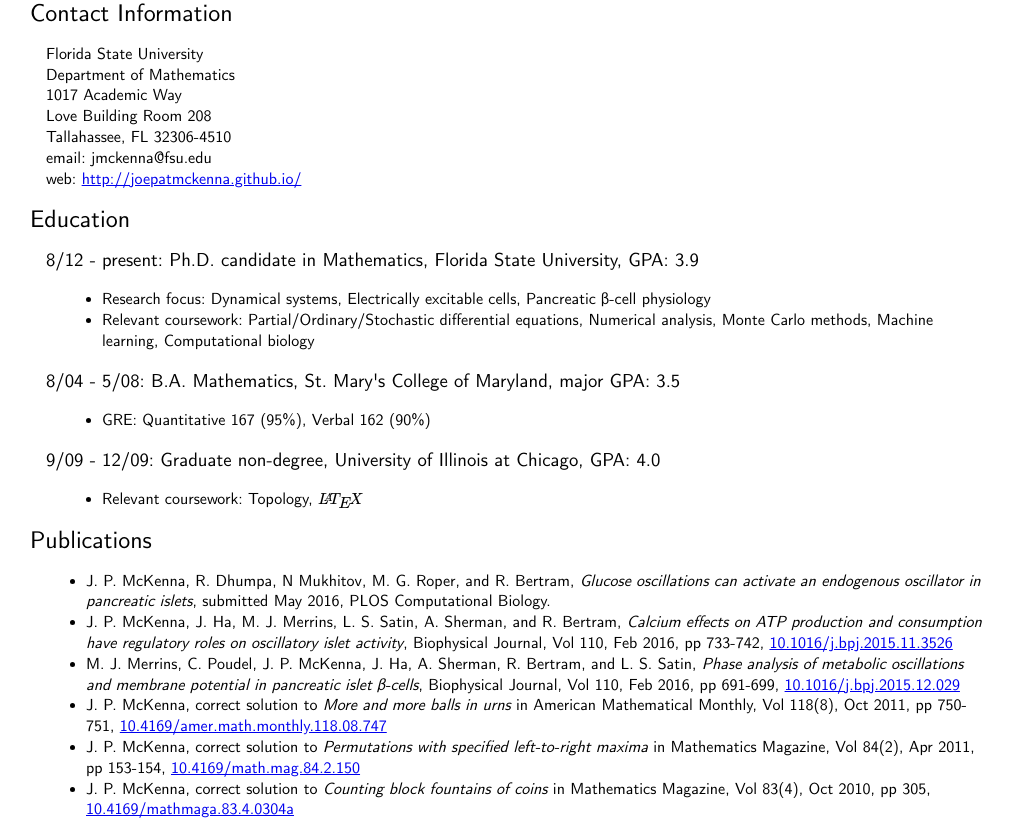
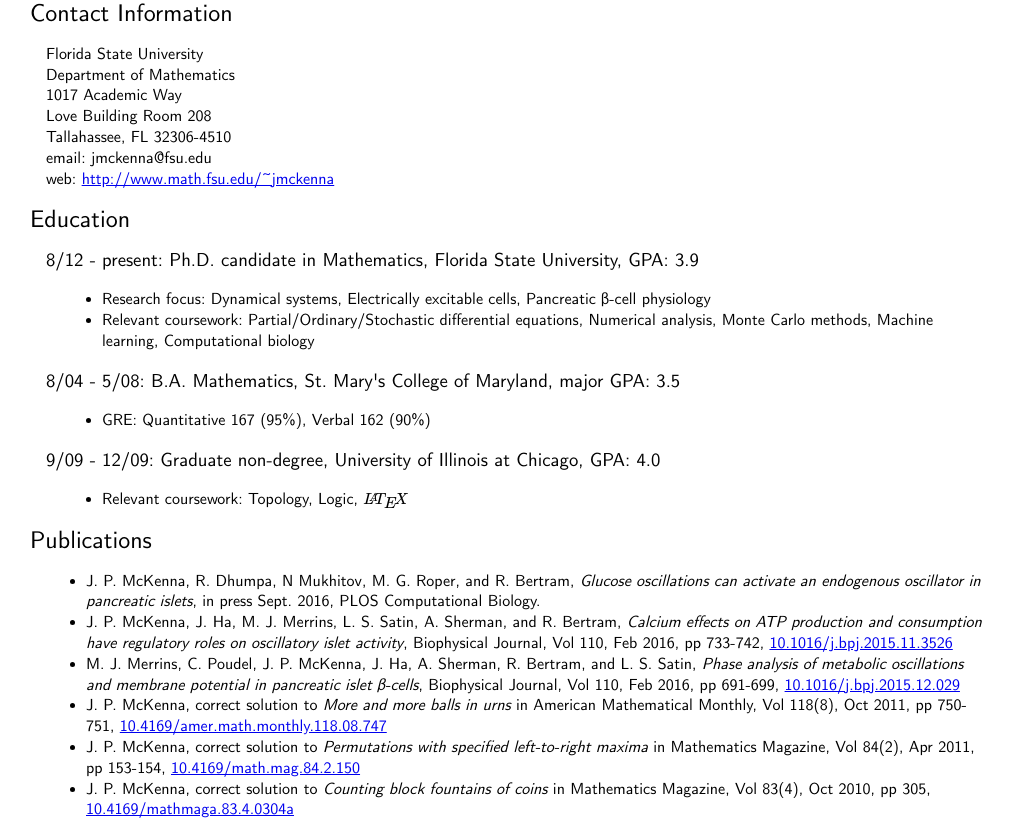
Before and after one commit to joepatmckenna/cv, a plain HTML site: page cv.html in a window 1280 px wide. Shown: the part 707-1540 px from the top of the page, without its empty margins (130-1143 px from the left). Drawn offline with nearby package versions, Linux system fonts and the light colour scheme; some packages are replaced by stand-ins of ours; a script that the page names is missing.

Commit message:
added SIAM cse conference

```diff
--- a/cv.html
+++ b/cv.html
@@ -1,7 +1,7 @@
 <!DOCTYPE html>
 <html>
 <head>
-<!-- 2016-07-06 Wed 14:35 -->
+<!-- 2016-10-03 Mon 09:08 -->
 <meta  charset="utf-8">
 <meta  name="viewport" content="width=device-width, initial-scale=1">
 <title>Curriculum Vitae</title>
@@ -300,7 +300,7 @@ Department of Mathematics<br >
 Love Building Room 208<br >
 Tallahassee, FL 32306-4510<br >
 email: jmckenna@fsu.edu<br >
-web: <a href="http://joepatmckenna.github.io/">http://joepatmckenna.github.io/</a><br >
+web: <a href="http://www.math.fsu.edu/~jmckenna">http://www.math.fsu.edu/~jmckenna</a><br >
 </p>
 </div>
 </div>
@@ -328,7 +328,7 @@ web: <a href="http://joepatmckenna.github.io/">http://joepatmckenna.github.io/</
 <h3 id="orgheadline4">9/09 - 12/09: Graduate non-degree, University of Illinois at Chicago, GPA: 4.0</h3>
 <div class="outline-text-3" id="text-orgheadline4">
 <ul class="org-ul">
-<li>Relevant coursework: Topology, \(\textstyle{\LaTeX}\)<br ></li>
+<li>Relevant coursework: Topology, Logic, \(\textstyle{\LaTeX}\)<br ></li>
 </ul>
 </div>
 </div>
@@ -337,7 +337,7 @@ web: <a href="http://joepatmckenna.github.io/">http://joepatmckenna.github.io/</
 <h2 id="orgheadline6">Publications</h2>
 <div class="outline-text-2" id="text-orgheadline6">
 <ul class="org-ul">
-<li>J. P. McKenna, R. Dhumpa, N Mukhitov, M. G. Roper, and R. Bertram, <i>Glucose oscillations can activate an endogenous oscillator in pancreatic islets</i>, submitted May 2016, PLOS Computational Biology.<br ></li>
+<li>J. P. McKenna, R. Dhumpa, N Mukhitov, M. G. Roper, and R. Bertram, <i>Glucose oscillations can activate an endogenous oscillator in pancreatic islets</i>, in press Sept. 2016, PLOS Computational Biology.<br ></li>
 <li>J. P. McKenna, J. Ha, M. J. Merrins, L. S. Satin, A. Sherman, and R. Bertram, <i>Calcium effects on ATP production and consumption have regulatory roles on oscillatory islet activity</i>, Biophysical Journal, Vol 110, Feb 2016, pp 733-742, <a href="http://dx.doi.org/10.1016/j.bpj.2015.11.3526">10.1016/j.bpj.2015.11.3526</a><br ></li>
 <li>M. J. Merrins, C. Poudel, J. P. McKenna, J. Ha, A. Sherman, R. Bertram, and L. S. Satin, <i>Phase analysis of metabolic oscillations and membrane potential in pancreatic islet &beta;-cells</i>, Biophysical Journal, Vol 110, Feb 2016, pp 691-699, <a href="http://dx.doi.org/10.1016/j.bpj.2015.12.029">10.1016/j.bpj.2015.12.029</a><br ></li>
 <li>J. P. McKenna, correct solution to <i>More and more balls in urns</i> in American Mathematical Monthly, Vol 118(8), Oct 2011, pp 750-751, <a href="http://dx.doi.org/10.4169/amer.math.monthly.118.08.747">10.4169/amer.math.monthly.118.08.747</a><br ></li>
@@ -378,6 +378,7 @@ web: <a href="http://joepatmckenna.github.io/">http://joepatmckenna.github.io/</
 <h2 id="orgheadline11">Conferences and Workshops</h2>
 <div class="outline-text-2" id="text-orgheadline11">
 <ul class="org-ul">
+<li>2/17: Contributed poster, <i>Markov chain Monte Carlo optimization for fitting excitable cell current-voltage relations to voltage clamp data</i>, SIAM Conference on Computational Science and Engineering, Atlanta, GA<br ></li>
 <li>10/16: Invited workshop participant, <i>Dynamical systems and data analysis in neuroscience: bridging the gap</i>, Mathematical Biosciences Institute, Columbus, OH<br ></li>
 <li>7/16: Invited minisymposium talk, <i>Modeling insulin and glucagon secretion and their roles in diabetes</i>, SIAM Annual Conference, Boston, MA<br ></li>
 <li>5/16: Contributed poster, <i>Reducing a conductance-based neuron model to normal form</i>, Biology and Medicine through Mathematics Conference, Richmond, VA<br ></li>
```
Also changed, not shown: 4 other files.
